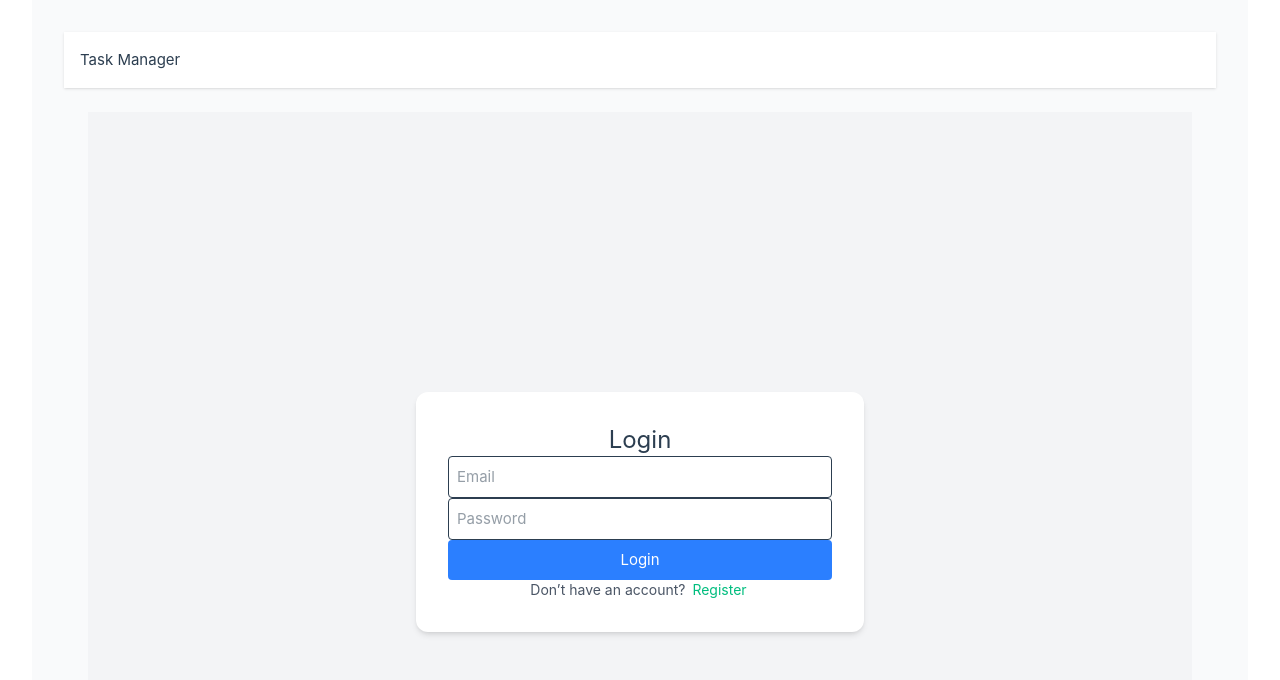
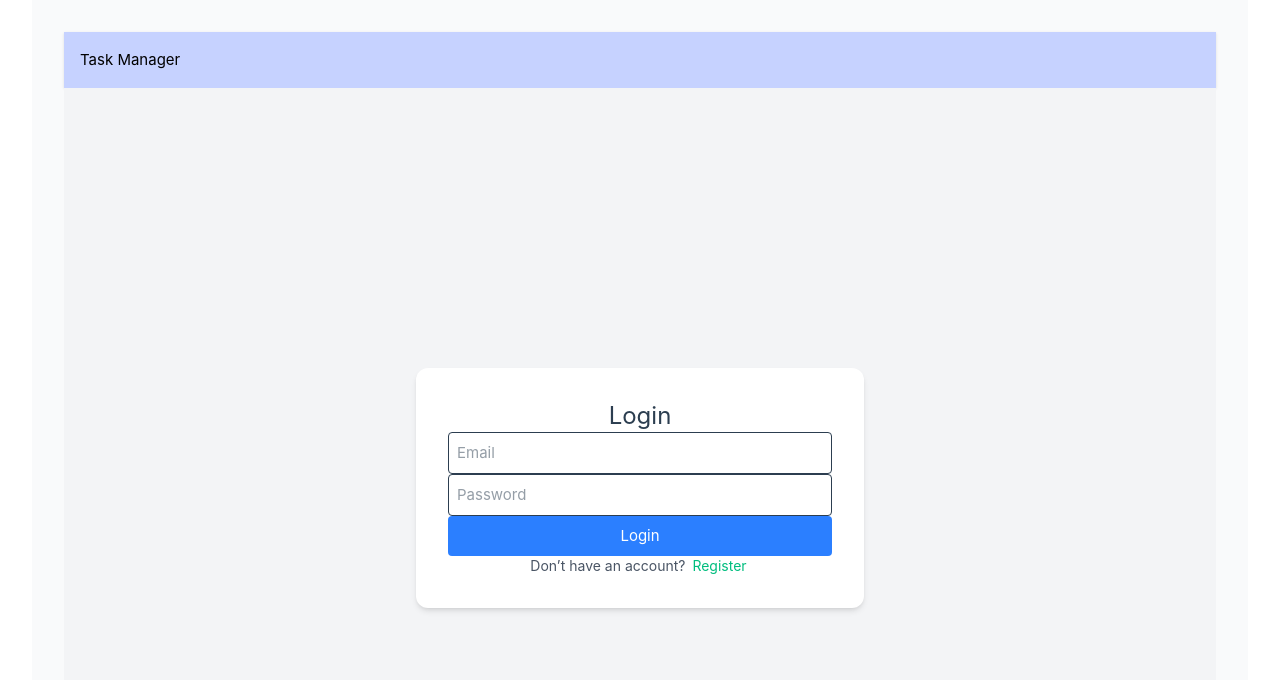
Before and after one commit to hsnjaakir/task-manager, a Vue app in the folder task-manager-frontend/: page /login in a window 1280 px wide. Shown: the top 680 px of the page. Built offline with nearby package versions, Linux system fonts and the light colour scheme.

Commit message:
Design and text modified

```diff
--- a/task-manager-frontend/src/layouts/AuthenticatedLayout.vue
+++ b/task-manager-frontend/src/layouts/AuthenticatedLayout.vue
@@ -1,7 +1,7 @@
 <template>
   <div class="min-h-screen flex flex-col">
     <!-- Top Navbar -->
-    <header class="bg-white shadow">
+    <header class="bg-indigo-200 shadow">
       <div class="mx-auto px-4 py-4 flex justify-between items-center">
         <!-- User Info -->
         <div v-if="auth.user">
@@ -11,7 +11,7 @@
           <div v-if="auth.error" class="mt-3 text-red-500">{{ auth.error }}</div>
           <div v-if="!auth.user && !auth.loading" class="mt-3 text-gray-500">Not signed in</div>
         </div>
-        <div v-else><h1>Task Manager</h1></div>
+        <div v-else><h1 class="text-black">Task Manager</h1></div>
         <div class="flex gap-6">
           <nav class="flex items-center space-x-4">
             <!-- Dashboard link: hide if current route is /dashboard -->
@@ -46,7 +46,7 @@
     </header>
 
     <!-- Page Content -->
-    <main class="flex-1 p-6">
+    <main class="flex-1">
       <slot />
     </main>
   </div>
--- a/task-manager-frontend/src/views/Dashboard.vue
+++ b/task-manager-frontend/src/views/Dashboard.vue
@@ -45,7 +45,7 @@
         </div> -->
 
         <!-- Task Manager -->
-        <div class="bg-white rounded-sm shadow p-6">
+        <div class="bg-white shadow p-6">
           <h2 class="text-lg font-semibold text-gray-700 mb-4">Tasks</h2>
 
           <!-- Add Task Form -->
@@ -94,7 +94,7 @@
                 class="border rounded p-2 w-full"
               >
                 <!-- Placeholder option -->
-                <option disabled value="">-- Select a user --</option>
+                <option disabled value="">-- Select user --</option>
                 <option v-for="user in users" :key="user.id" :value="user.id">
                   {{ user.name }}
                 </option>
@@ -104,9 +104,9 @@
             <button
               @click="addTask"
               :disabled="!newTaskTitle.trim() || isLoading"
-              class="bg-blue-500 text-white px-4 py-2 rounded hover:bg-blue-600 disabled:opacity-50"
+              class="bg-blue-500 text-white px-4 py-2 rounded hover:bg-blue-600 disabled:opacity-50 self-center"
             >
-              Add
+              Assign
             </button>
           </div>
 
@@ -313,7 +313,7 @@
           <div v-if="auth.user?.role === 'admin'" class="mb-3">
             <label class="block text-sm font-medium text-gray-700 mb-1">Assign to User</label>
             <select v-model="editingUserId" class="border rounded p-2 w-full">
-              <option disabled value="">-- Select a user --</option>
+              <option disabled value="">-- Select user --</option>
               <option v-for="user in users" :key="user.id" :value="user.id">
                 {{ user.name }}
               </option>
```
